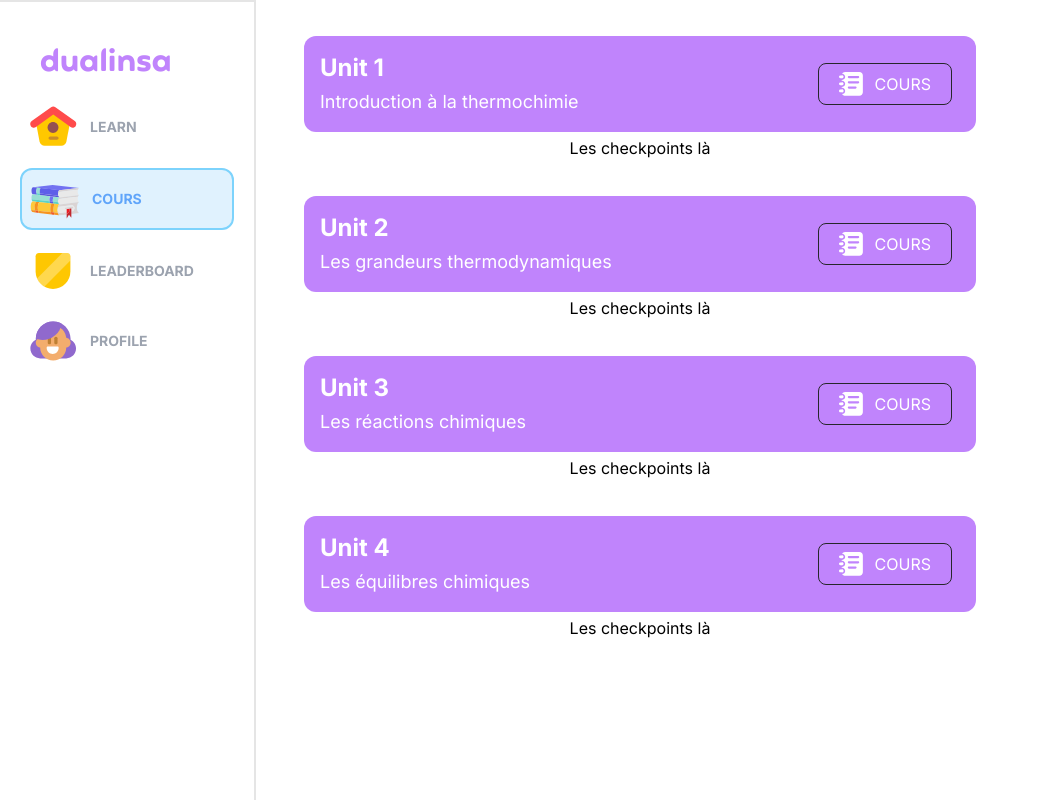
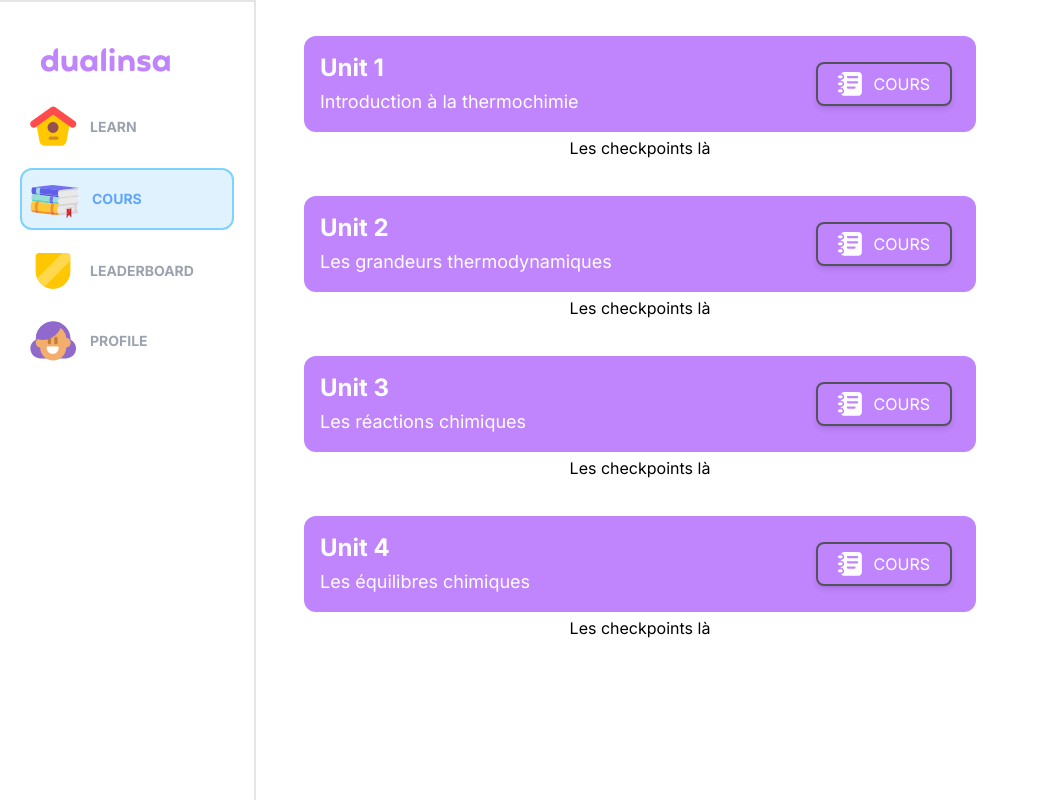
Before and after one commit to SimonLeclere/dualinsa, a Next.js app: page /courses/1/learn in a window 1280 px wide. Shown: the whole page, without its empty margins (0-1039 px from the left). Built offline with nearby package versions, Linux system fonts and the light colour scheme.

Commit message:
add shadow

```diff
--- a/app/courses/[id]/learn/unitHeader.js
+++ b/app/courses/[id]/learn/unitHeader.js
@@ -32,7 +32,7 @@ export default function unitHeader({color, unitNumber, unitName }) {
           <h2 className="text-2xl font-bold">Unit {unitNumber}</h2>
           <p className="text-lg">{unitName}</p>
         </div>
-        <button className="m-2 px-5 py-2 flex gap-x-3 border border-zinc-800 rounded-lg hover:bg-purple-600">
+        <button className="m-2 px-5 py-2 flex gap-x-3 border-2 border-zinc-600 rounded-lg hover:bg-purple-600 shadow-md">
           <GuidePDFSvg />
           <Link href="/pdfs/thermochimie.pdf" >COURS</Link>
         </button>
```
